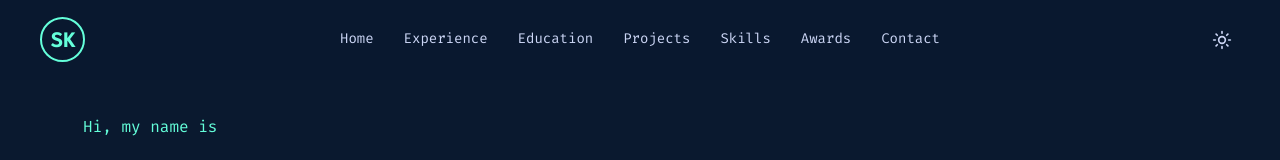
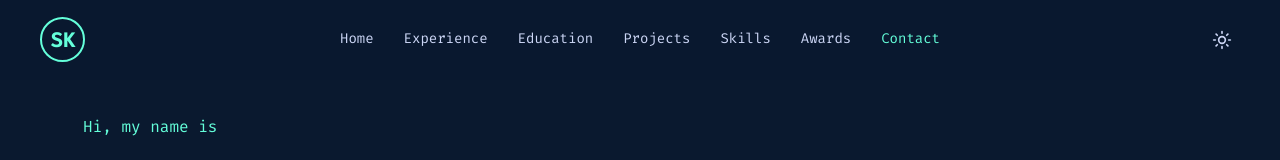
Before and after one commit to SantoKabir/portfolio, a React (Vite) app: page / in a window 1280 px wide. Shown: the top 160 px of the page. Built offline with nearby package versions, Linux system fonts and the light colour scheme.

Commit message:
Add ScrollSpy active state to Navbar

```diff
--- a/src/components/Navbar.css
+++ b/src/components/Navbar.css
@@ -82,7 +82,8 @@ button.mobile-only-theme {
   gap: 5px;
 }
 
-.nav-links a:hover {
+.nav-links a:hover,
+.nav-links a.active {
   color: var(--accent-secondary);
 }
 
@@ -171,6 +172,12 @@ body.light-theme .theme-toggle-btn-mobile:hover {
   font-size: 18px;
   font-family: var(--font-mono);
   color: var(--text-primary);
+  transition: color 0.2s ease;
+}
+
+.mobile-nav-links a:hover,
+.mobile-nav-links a.active {
+  color: var(--accent-secondary);
 }
 
 @media (max-width: 768px) {
--- a/src/components/Navbar.jsx
+++ b/src/components/Navbar.jsx
@@ -6,6 +6,7 @@ const Navbar = () => {
   const [isScrolled, setIsScrolled] = useState(false);
   const [mobileMenuOpen, setMobileMenuOpen] = useState(false);
   const [theme, setTheme] = useState('dark');
+  const [activeSection, setActiveSection] = useState('home');
 
   useEffect(() => {
     // Check local storage for theme
@@ -17,8 +18,25 @@ const Navbar = () => {
 
     const handleScroll = () => {
       setIsScrolled(window.scrollY > 50);
+
+      const sections = document.querySelectorAll('section[id]');
+      let current = '';
+
+      sections.forEach(section => {
+        const sectionTop = section.offsetTop;
+        if (window.scrollY >= sectionTop - 150) {
+          current = section.getAttribute('id');
+        }
+      });
+
+      if ((window.innerHeight + Math.round(window.scrollY)) >= document.body.offsetHeight - 50) {
+        current = 'contact';
+      }
+
+      setActiveSection(current);
     };
     window.addEventListener('scroll', handleScroll);
+    handleScroll();
     return () => window.removeEventListener('scroll', handleScroll);
   }, []);
 
@@ -60,7 +78,10 @@ const Navbar = () => {
           <ul className="nav-links">
             {navLinks.map((link) => (
               <li key={link.name}>
-                <a href={link.href}>
+                <a
+                  href={link.href}
+                  className={activeSection === link.href.substring(1) ? 'active' : ''}
+                >
                   {link.name}
                 </a>
               </li>
@@ -85,7 +106,10 @@ const Navbar = () => {
         <ul className="mobile-nav-links">
           {navLinks.map((link) => (
             <li key={link.name} onClick={() => setMobileMenuOpen(false)}>
-              <a href={link.href}>
+              <a
+                href={link.href}
+                className={activeSection === link.href.substring(1) ? 'active' : ''}
+              >
                 {link.name}
               </a>
             </li>
```
